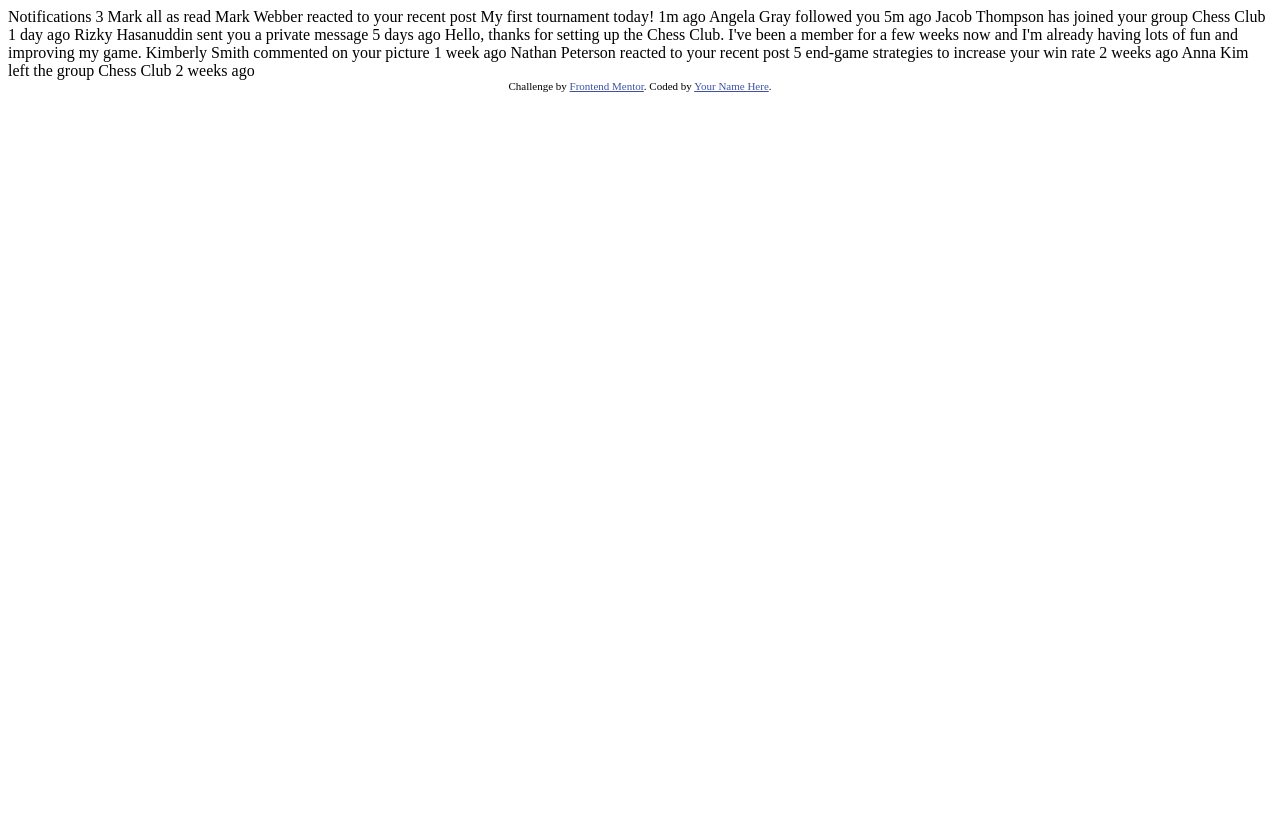
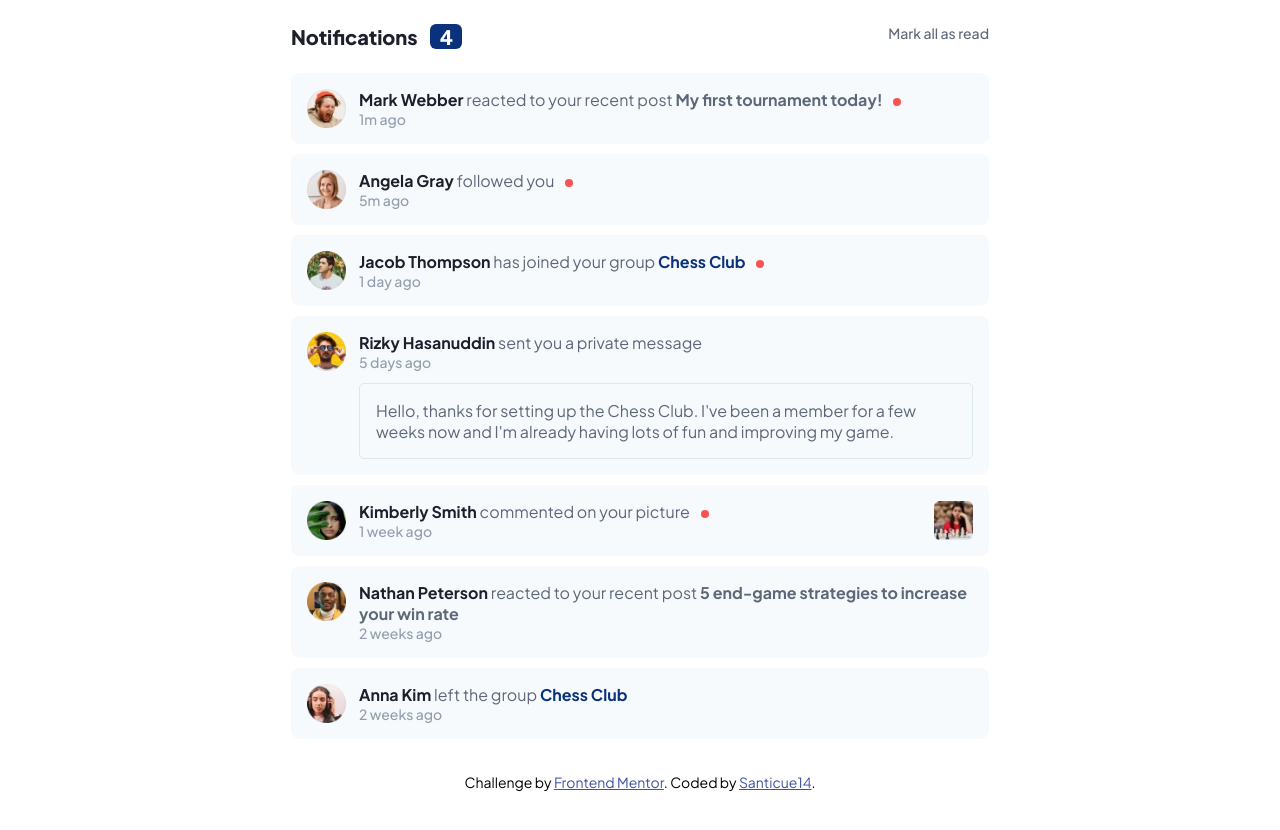
Before and after one commit to Santicue14/notificationsPage, a plain HTML site: page index.html in a window 1280 px wide. Before the commit the page ends 800 px from the top, so only its background shows below. Drawn offline with Linux system fonts and the light colour scheme.

Commit message:
Challenge Completed

```diff
--- a/index.html
+++ b/index.html
@@ -1,51 +1,122 @@
 <!DOCTYPE html>
 <html lang="en">
+
 <head>
   <meta charset="UTF-8">
-  <meta name="viewport" content="width=device-width, initial-scale=1.0"> <!-- displays site properly based on user's device -->
+  <meta name="viewport" content="width=device-width, initial-scale=1.0">
+  <!-- displays site properly based on user's device -->
 
   <link rel="icon" type="image/png" sizes="32x32" href="./assets/images/favicon-32x32.png">
 
   <title>Frontend Mentor | Notifications page</title>
+  <link rel="stylesheet" href="styles.css">
+</head>
 
-  <!-- Feel free to remove these styles or customise in your own stylesheet 👍 -->
-  <style>
-    .attribution { font-size: 11px; text-align: center; }
-    .attribution a { color: hsl(228, 45%, 44%); }
-  </style>
-</head>
 <body>
+  <section class="main">
+    <div class="notifications">
+      <h3 class="title">
+        Notifications <span class="number" id="number"></span>
+      </h3>
+      <p class="mark" id="mark-read-all">Mark all as read</p>
+    </div>
 
-  Notifications 3
+    <div class="post">
+      <img class="image" src="./assets/images/avatar-mark-webber.webp" alt="Mark Webber">
+      <div>
+        <p>
+          <span class="name">Mark Webber</span>
+          <span>reacted to your recent post</span>
+          <span class="reaction">My first tournament today!</span>
+          <span class="status not-read"></span>
+        </p>
+        <p class="time">1m ago</p>
+      </div>
+    </div>
+    <div class="post">
+      <img class="image" src="./assets/images/avatar-angela-gray.webp" alt="Mark Webber">
+      <div>
+        <p>
+          <span class="name">Angela Gray </span>
+          <span>followed you</span>
+          <span class="status not-read"></span>
+        </p>
+        <p class="time">5m ago</p>
+      </div>
+    </div>
+    <div class="post">
+      <img class="image" src="./assets/images/avatar-jacob-thompson.webp" alt="Mark Webber">
+      <div>
+        <p>
+          <span class="name">Jacob Thompson</span>
+          <span>has joined your group</span>
+          <span class="group">Chess Club</span>
+          <span class="status not-read"></span>
+        </p>
+        <p class="time">1 day ago</p>
+      </div>
+    </div>
 
-  Mark all as read
-
-  Mark Webber reacted to your recent post My first tournament today!
-  1m ago
-
-  Angela Gray followed you
-  5m ago
-
-  Jacob Thompson has joined your group Chess Club
-  1 day ago
-
-  Rizky Hasanuddin sent you a private message
-  5 days ago
-  Hello, thanks for setting up the Chess Club. I've been a member for a few weeks now and
-  I'm already having lots of fun and improving my game.
-
-  Kimberly Smith commented on your picture
-  1 week ago
-
-  Nathan Peterson reacted to your recent post 5 end-game strategies to increase your win rate
-  2 weeks ago
-
-  Anna Kim left the group Chess Club
-  2 weeks ago
+    <div class="post">
+      <img class="image" src="./assets/images/avatar-rizky-hasanuddin.webp" alt="Mark Webber">
+      <div>
+        <p>
+          <span class="name">Rizky Hasanuddin</span>
+          <span>sent you a private message</span>
+          <span class="status"></span>
+        </p>
+        <p class="time">5 days ago</p>
+        <div class="message-container">
+          <p class="message">
+            Hello, thanks for setting up the Chess Club. I've been a member for a few weeks now and
+            I'm already having lots of fun and improving my game.
+          </p>
+        </div>
+      </div>
+    </div>
+    <div class="post">
+      <img class="image" src="./assets/images/avatar-kimberly-smith.webp" alt="Mark Webber">
+      <div>
+        <p>
+          <span class="name">Kimberly Smith </span>
+          <span>commented on your picture</span>
+          <span class="status not-read"></span>
+        </p>
+        <p class="time">1 week ago</p>
+      </div>
+      <img src="./assets/images/image-chess.webp" alt="" class="picture">
+    </div>
+    <div class="post">
+      <img class="image" src="./assets/images/avatar-nathan-peterson.webp" alt="Mark Webber">
+      <div>
+        <p>
+          <span class="name">Nathan Peterson</span>
+          <span>reacted to your recent post</span>
+          <span class="reaction">5 end-game strategies to increase your win rate</span>
+          <span class="status"></span>
+        </p>
+        <p class="time">2 weeks ago</p>
+      </div>
+    </div>
+    <div class="post">
+      <img class="image" src="./assets/images/avatar-anna-kim.webp" alt="Mark Webber">
+      <div>
+        <p>
+          <span class="name">Anna Kim </span>
+          <span>left the group</span>
+          <span class="group">Chess Club</span>
+          <span class="status"></span>
+        </p>
+        <p class="time">2 weeks ago</p>
+      </div>
+    </div>
+  </section>
 
   <div class="attribution">
     Challenge by <a href="https://www.frontendmentor.io?ref=challenge" target="_blank">Frontend Mentor</a>.
-    Coded by <a href="#">Your Name Here</a>.
+    Coded by <a href="https://github.com/Santicue14" target="_blank">Santicue14</a>.
   </div>
+  <script src="main.js"></script>
 </body>
+
 </html>
--- /dev/null
+++ b/main.js
@@ -0,0 +1,32 @@
+const markAll = document.querySelector('#mark-read-all')
+const posts = document.querySelectorAll('.post');
+
+function updateNotReadPosts(){
+    const numberNotReadElements = document.querySelector('#number')
+    const notReadElements = document.querySelectorAll('.not-read')
+    if (notReadElements.length == 0){
+        numberNotReadElements.classList.remove('.number')
+        numberNotReadElements.remove()
+    }else{
+        numberNotReadElements.innerText = notReadElements.length
+    }
+   //notReadElements.length == 0 ?  numberNotReadElements.classList.remove('.number') && numberNotReadElements.remove() : numberNotReadElements.innerText = notReadElements.length
+}
+updateNotReadPosts()
+
+posts.forEach(post =>{
+    post.addEventListener('click', ()=>{
+        post.querySelector('.status').classList.remove('not-read')
+        updateNotReadPosts()
+    })
+})
+
+markAll.addEventListener('click', ()=>{
+    const notReadElements = document.querySelectorAll('.not-read')
+
+
+    notReadElements.forEach( notReadElement =>{
+        notReadElement.classList.remove('not-read')
+    })
+    updateNotReadPosts()
+})
--- /dev/null
+++ b/styles.css
@@ -0,0 +1,147 @@
+*{
+    margin:0;
+    padding:0;
+    box-sizing: border-box;
+}
+
+:root{
+    --Red: hsl(1, 90%, 64%);
+    --Blue: hsl(219, 85%, 26%);
+    --White: hsl(0, 0%, 100%);
+    --Very-light-grayish-blue: hsl(210, 60%, 98%);
+    --Light-grayish-blue-1: hsl(211, 68%, 94%);
+    --Light-grayish-blue-2: hsl(205, 33%, 90%);
+    --Grayish-blue: hsl(219, 14%, 63%);
+    --Dark-grayish-blue: hsl(219, 12%, 42%);
+    --Very-dark-blue: hsl(224, 21%, 14%);
+}
+
+@font-face {
+    font-family: 'Plus Jakarta Sans';
+    src: url(assets/fonts/PlusJakartaSans-VariableFont_wght.ttf);
+}
+
+body{
+    font-family: 'Plus Jakarta Sans';
+}
+
+.main{
+    padding: 24px 16px;
+}
+
+.notifications{
+    display: flex;
+    justify-content: space-between;
+    margin-bottom: 24px;
+    & .title{
+        color: var(--Very-dark-blue);
+        font-weight: 800;
+        font-size: 1.25em; /*20px*/
+        word-spacing: 9px;
+    }
+    & .number{
+        background-color: var(--Blue);
+        color: var(--White);
+        width: 32px;
+        display: inline-block;
+        height: 25px;
+        text-align: center;
+        border-radius: 6px;
+    }
+    & .mark{
+        color: var(--Dark-grayish-blue);
+        font-size: 0.875em; /*14px*/
+        font-weight: 500;
+        cursor: pointer;
+        &:hover{
+            color:var(--Blue);
+        }
+    }
+}
+
+.post{
+    background-color: var(--Very-light-grayish-blue);
+    border-radius: 8px;
+    display: flex;
+    gap: 13px;
+    padding: 16px;
+    font-size: 0.875em;
+    cursor: pointer;
+    min-width: 343px;
+    margin: 0 auto 10px;
+    position: relative;
+    color:var(--Dark-grayish-blue);
+    & .image{
+        width: 39px;
+        height: 39px;
+
+    }
+    & .name{
+        font-weight: bold;
+        color: var(--Very-dark-blue);
+        &:hover{
+            color:var(--Blue);
+        }
+    }
+    & .reaction {
+        font-weight: bold;
+        &:hover{
+            color: var(--Blue);
+        }
+    }
+    & .group{
+        color: var(--Blue);
+        font-weight: bold;
+    }
+    & .time{
+        color:var(--Grayish-blue);
+        font-size: 0.875em; /*14px*/
+        font-weight: 500;
+    }
+    & .message-container{
+        border: 1px solid var(--Light-grayish-blue-2);
+        border-radius: 5px;
+        padding: 16px;
+        margin-top: 12px;
+        &:hover{
+            background-color: var(--Light-grayish-blue-1);
+        }
+    }
+    & .picture{
+        position: absolute;
+        right: 16px;
+        width: 39px;
+        height: 39px;
+
+    }
+}
+.not-read{
+    display: inline-block;
+    width: 8px;
+    height: 8px;
+    border-radius: 50%;
+    margin-left: 8px;
+    background-color: var(--Red);
+
+}
+
+.attribution {
+    font-size: 0.875em;
+    text-align: center;
+    margin-bottom: 46px;
+}
+
+.attribution a {
+    color: hsl(228, 45%, 44%);
+
+}
+
+@media (min-width:768px){
+    .main{
+        width: 730px;
+        margin: 0 auto;
+    }
+    .post{
+        font-size: 1em;
+    }
+}
```
Also changed, not shown: 1 other file.
